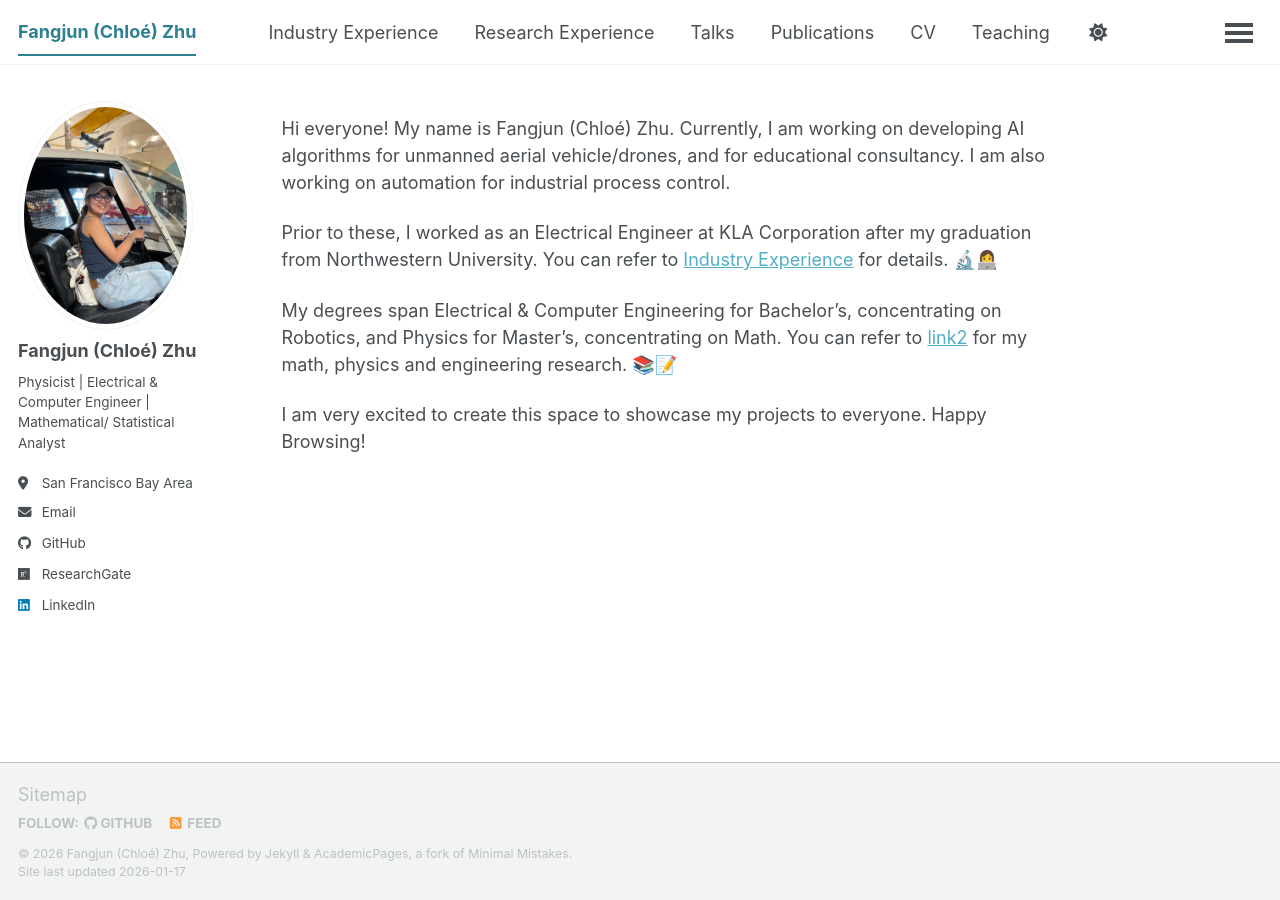
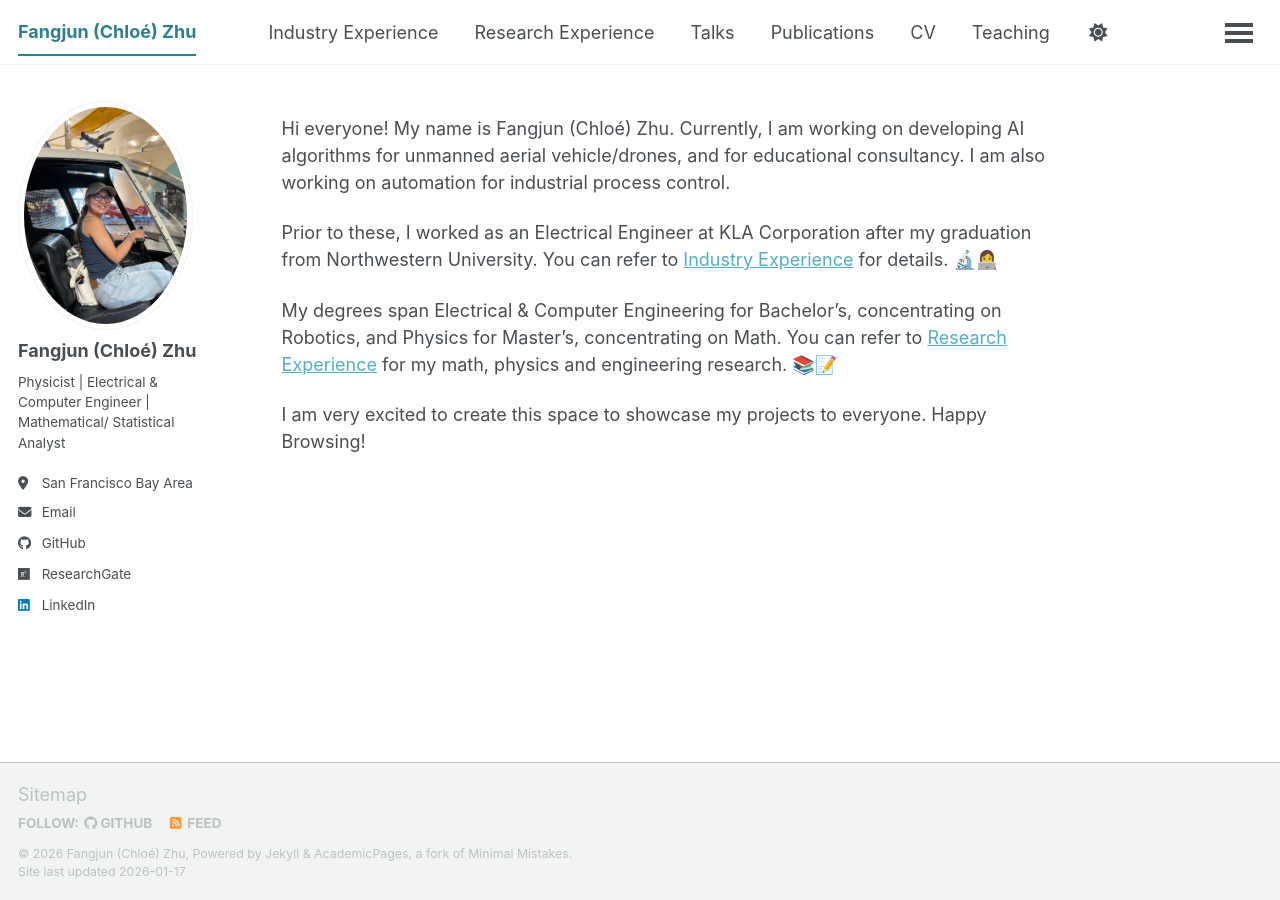
Before and after one commit to ChloeZhu1/ChloeZhu1.github.io, a Jekyll site: the page built from _pages/about.md, in a window 1280 px wide. Built offline with Jekyll 4.4.1, drawn with Linux system fonts in a browser that asks for light colours; a script bundle is joined from its source files by our own code; library files that are not in the unit come from our copies.

Commit message:
Update about.md

```diff
--- a/_pages/about.md
+++ b/_pages/about.md
@@ -9,9 +9,9 @@
 
 Hi everyone! My name is Fangjun (Chloé) Zhu. Currently, I am working on developing AI algorithms for unmanned aerial vehicle/drones, and for educational consultancy. I am also working on automation for industrial process control.
 
-Prior to these, I worked as an Electrical Engineer at KLA Corporation after my graduation from Northwestern University. You can refer to [Industry Experience](/cv/) for details. 🔬👩‍💻
+Prior to these, I worked as an Electrical Engineer at KLA Corporation after my graduation from Northwestern University. You can refer to [Industry Experience](/industry-experience/) for details. 🔬👩‍💻
 
-My degrees span Electrical & Computer Engineering for Bachelor's, concentrating on Robotics, and Physics for Master's, concentrating on Math. You can refer to [link2]() for my math, physics and engineering research. 📚📝
+My degrees span Electrical & Computer Engineering for Bachelor's, concentrating on Robotics, and Physics for Master's, concentrating on Math. You can refer to [Research Experience](/research-experience/) for my math, physics and engineering research. 📚📝
 
 I am very excited to create this space to showcase my projects to everyone. Happy Browsing!
 
```
